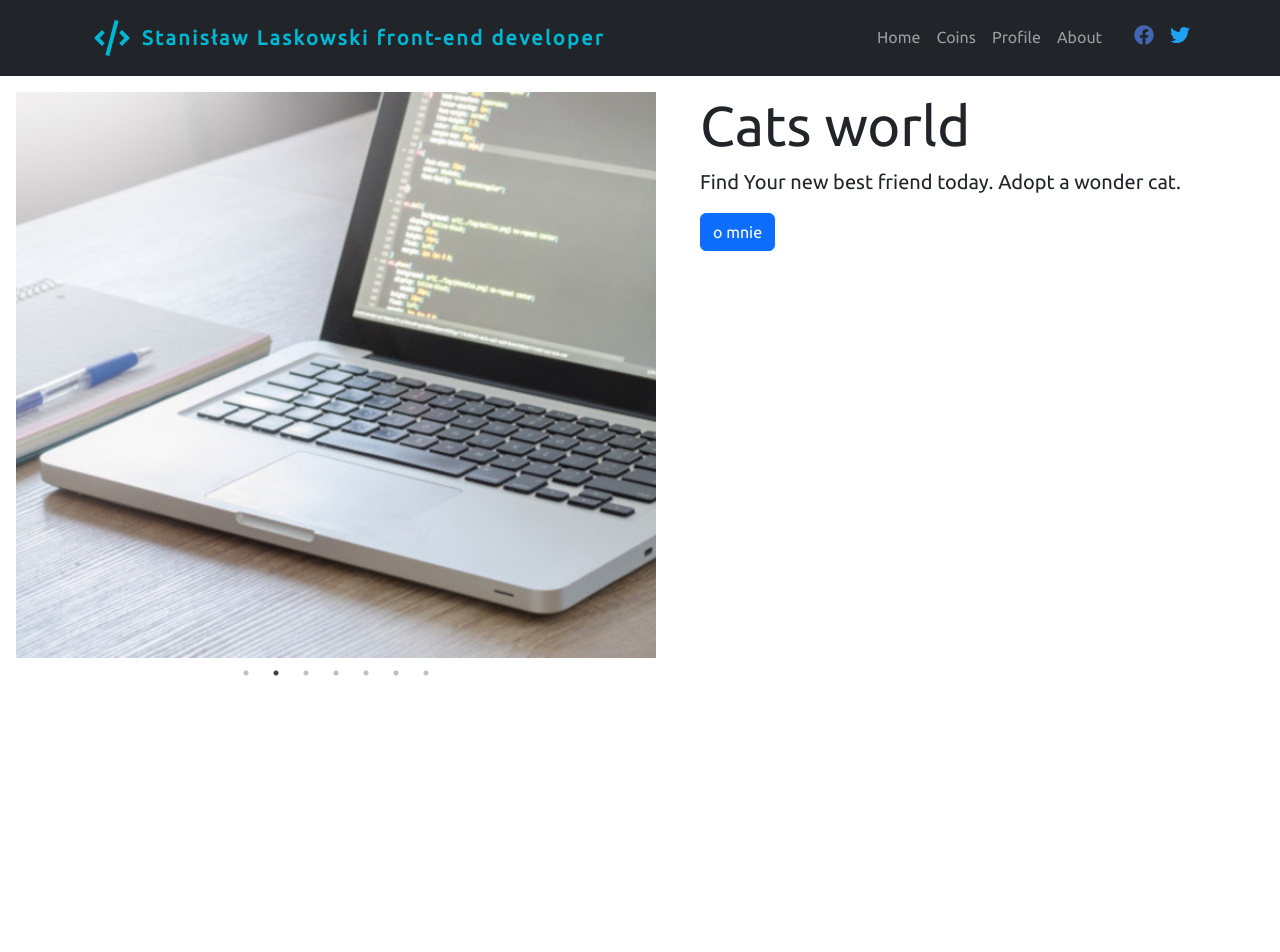
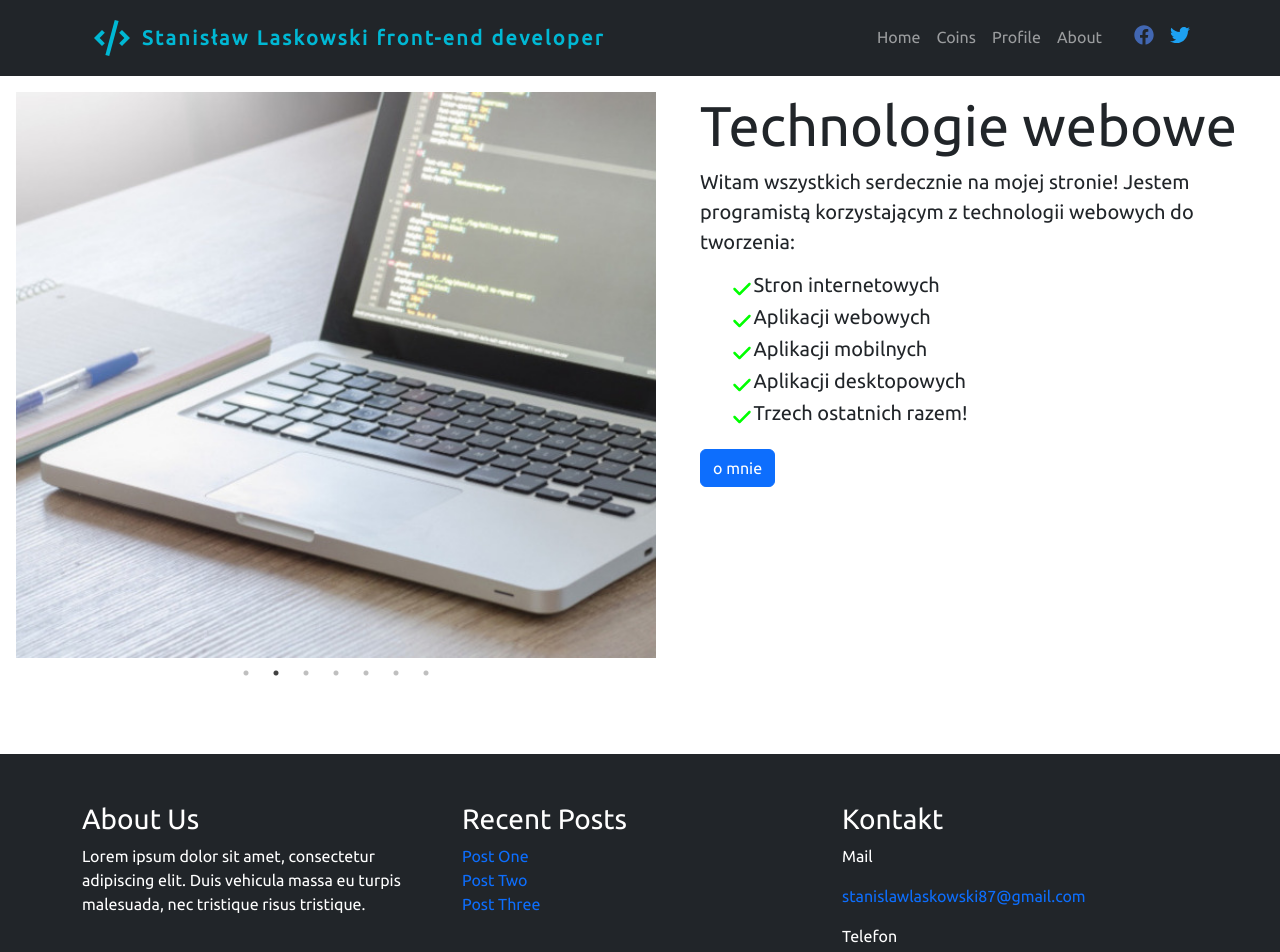
Before and after one commit to laszej/wykresy, a Next.js app: page / in a window 1280 px wide. Shown: the top 952 px of the page. Before the commit the page ends 800 px from the top, so only its background shows below. Built offline with nearby package versions, Linux system fonts and the light colour scheme.

Commit message:
chuj ci w dupe

```diff
--- /dev/null
+++ b/components/Footer1.js
@@ -0,0 +1,34 @@
+import React from 'react'
+
+const Footer1 = () => {
+  return (
+    <footer class="bg-dark text-white py-5 mt-6" id="footer" style={{marginTop:"6rem"}}>
+    <div class="container">
+      <div class="row">
+        <div class="col-md-4">
+          <h3>About Us</h3>
+          <p>Lorem ipsum dolor sit amet, consectetur adipiscing elit. Duis vehicula massa eu turpis malesuada, nec tristique risus tristique.</p>
+        </div>
+        <div class="col-md-4">
+          <h3>Recent Posts</h3>
+          <ul class="list-unstyled">
+            <li><a href="#">Post One</a></li>
+            <li><a href="#">Post Two</a></li>
+            <li><a href="#">Post Three</a></li>
+          </ul>
+        </div>
+        <div class="col-md-4">
+          <h3>Kontakt</h3>
+          <p>Mail</p>
+          <p><a href="mailto:stanislawlaskowski87@gmail.com">stanislawlaskowski87@gmail.com</a></p>
+          <p>Telefon</p>
+          <p>504 940 279</p>
+
+        </div>
+      </div>
+    </div>
+  </footer>
+  )
+}
+
+export default Footer1
--- a/components/Jumotron.js
+++ b/components/Jumotron.js
@@ -1,5 +1,6 @@
 import React from 'react';
 import { useRouter } from 'next/router';
+import Image from 'next/image';
 
 export default function Jumbotron() {
   const router = useRouter();
@@ -8,8 +9,21 @@ export default function Jumbotron() {
     <div className="jumotron">
       <div className="jumbotron jumbotron-fluid" id="jumbotron">
         <div className="container">
-          <h1 className="display-4">Cats world</h1>
-          <p className="lead">Find Your new best friend today. Adopt a wonder cat.</p>
+          <h1 className="display-4">Technologie webowe</h1>
+          <p className="lead">    Witam wszystkich serdecznie na mojej stronie! Jestem programistą korzystającym z technologii webowych do tworzenia: </p>
+        <ul>
+          <li style={{display:"flex"}}><Image src="/check.svg" alt="checked" height={20} width={20}/><h5 style={{marginLeft: "0.1rem"}}>Stron internetowych</h5> </li>
+
+          <li style={{display:"flex"}}><Image src="/check.svg" alt="checked" height={20} width={20}/><h5 style={{marginLeft: "0.1rem"}}>Aplikacji webowych</h5> </li>
+
+          <li style={{display:"flex"}}><Image src="/check.svg" alt="checked" height={20} width={20}/><h5 style={{marginLeft: "0.1rem"}}>Aplikacji mobilnych</h5> </li>
+
+          <li style={{display:"flex"}}><Image src="/check.svg" alt="checked" height={20} width={20}/><h5 style={{marginLeft: "0.1rem"}}>Aplikacji desktopowych</h5> </li>
+
+          <li style={{display:"flex"}}><Image src="/check.svg" alt="checked" height={20} width={20}/><h5 style={{marginLeft: "0.1rem"}}>Trzech ostatnich razem!</h5> </li>
+
+
+    </ul>
           <button type="button" className="btn btn-primary" onClick={() => router.push('/about')}>
             o mnie
           </button>
--- a/components/Layout.js
+++ b/components/Layout.js
@@ -1,9 +1,10 @@
 import Navbar from "./Navbar";
+import Footer1 from "./Footer1";
 
 const Layout = ({ children }) => {
   return (
     <>
-      <Navbar /> <div> {children} </div>
+      <Navbar /> <div> {children}<Footer1/> </div>
     </>
   );
 };
--- a/components/Navbar.js
+++ b/components/Navbar.js
@@ -10,7 +10,7 @@ const Navbar = () => {
   return (
 
 
-    <nav className="navbar navbar-expand-lg navbar-dark bg-dark" style={{display: "flex", alignItems: "center"}} >
+    <nav className="navbar navbar-expand-lg navbar-dark bg-dark-custom"   style={{display: "flex", alignItems: "center",}} >
       <div className="container">
       <div style={{display: "flex", alignItems: "center"}}>
       <Image src={CodeIcon} alt="Code" height={60} width={60}/>
--- a/pages/_app.js
+++ b/pages/_app.js
@@ -3,6 +3,7 @@ import "../styles/globals.css";
 import { useEffect } from "react";
 import Head from "next/head";
 import Layout from "../components/Layout";
+
 
 
 
@@ -22,6 +23,7 @@ function MyApp({ Component, pageProps }) {
         <link href="https://fonts.googleapis.com/css2?family=Ubuntu&display=swap" rel="stylesheet" />
       </Head>
       <Component {...pageProps} />
+
     </Layout>
 
   );
--- a/styles/globals.css
+++ b/styles/globals.css
@@ -7,7 +7,6 @@ body {
 }
 
 a {
-
   text-decoration: none;
 }
 
@@ -21,6 +20,10 @@ h3{
 
 h4{
   font-family: 'Ubuntu', sans-serif;
+}
+
+ul{
+  list-style: none;
 }
 
 .nav-item ms-3{
@@ -51,7 +54,7 @@ h4{
   }
   #jumbotron{
     margin-top: 2rem;
-    max-width: 80%;
+    max-width: 90%;
 
   }
   .galleryPhoto{
@@ -60,3 +63,7 @@ h4{
   }
 
 }
+
+.bg-dark-custom {
+  background-color: #212529;
+}
```
Also changed, not shown: pages/portfolio/portfolio.js (added, +9 -0 lines), pages/portfolio.js (added), public/check.svg (added), 1 other file (tests, documents, lock files or other folders).
